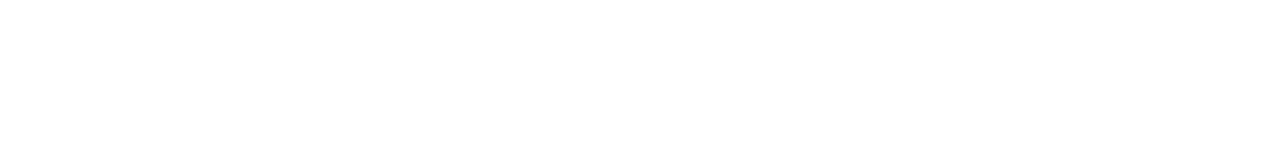
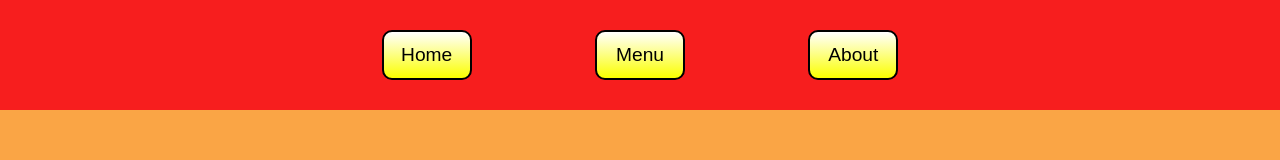
Before and after one commit to Jesusblan/restaurant-js, a website built with webpack: page src/template.html in a window 1280 px wide. Built offline with nearby package versions, Linux system fonts and the light colour scheme.

Commit message:
styled the header in css

```diff
--- a/src/styles.css
+++ b/src/styles.css
@@ -0,0 +1,24 @@
+body{
+    font-family: system-ui, -apple-system, BlinkMacSystemFont, 'Segoe UI', Roboto, Oxygen, Ubuntu, Cantarell, 'Open Sans', 'Helvetica Neue', sans-serif;
+    margin: 0px;
+    background-color: rgb(250, 165, 69);
+}
+header{
+    height: 110px;
+    background-color: rgb(247, 30, 30);
+    display: grid;
+    grid-template-columns: repeat(3, 1fr);
+    padding-left: 25%;
+    padding-right: 25%;
+    justify-items: center;
+    align-items: center;
+}
+button{
+    border-radius: 10px;
+    border-style: solid;
+    height: 50px;
+    width: 90px;
+    background-color: rgb(255, 255, 255);
+    font-size: 1.2rem;
+    background-image: linear-gradient(white, rgb(251, 255, 0));
+}
--- a/src/template.html
+++ b/src/template.html
@@ -6,6 +6,11 @@
     <title>Restaurant</title>
 </head>
 <body>
-
+    <header>
+        <nav><button>Home</button></nav>
+        <nav><button>Menu</button></nav>
+        <nav><button>About</button></nav>
+    </header>
+    <div id="content"></div>
 </body>
 </html>
```
